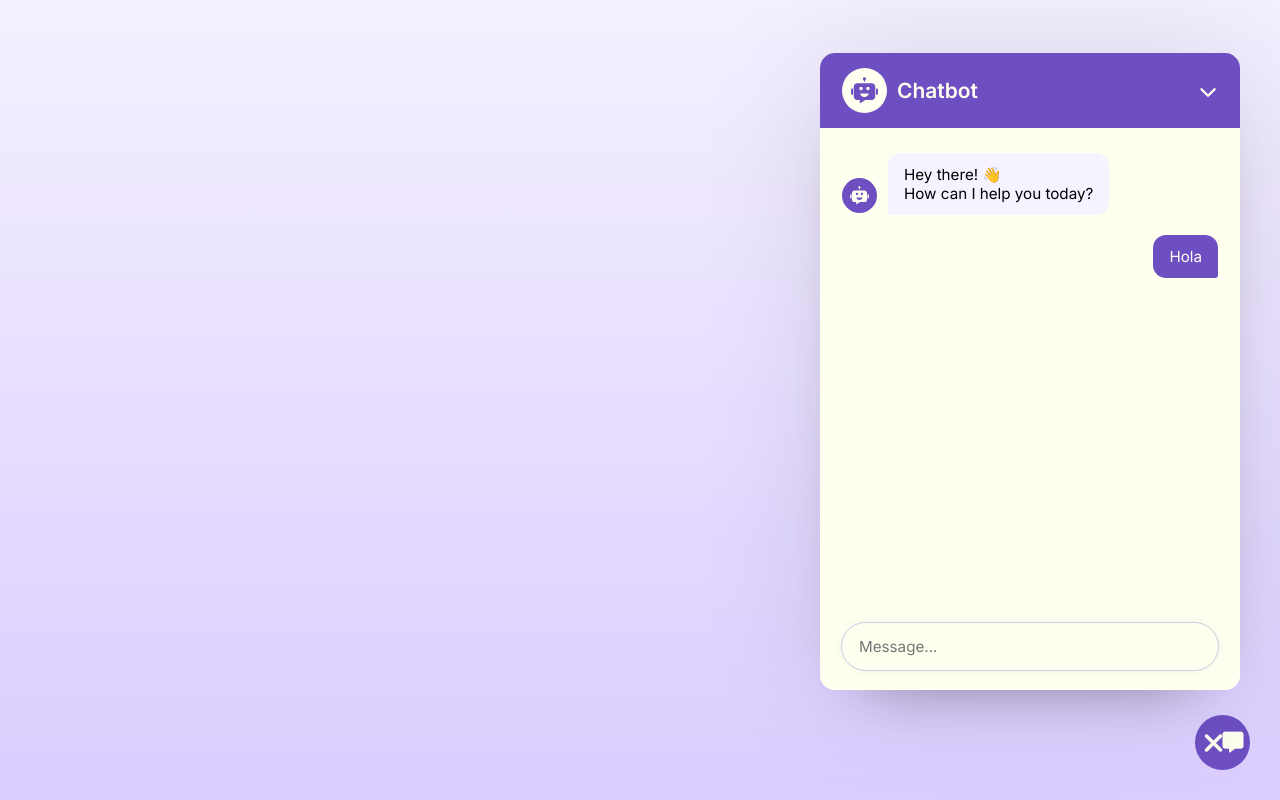
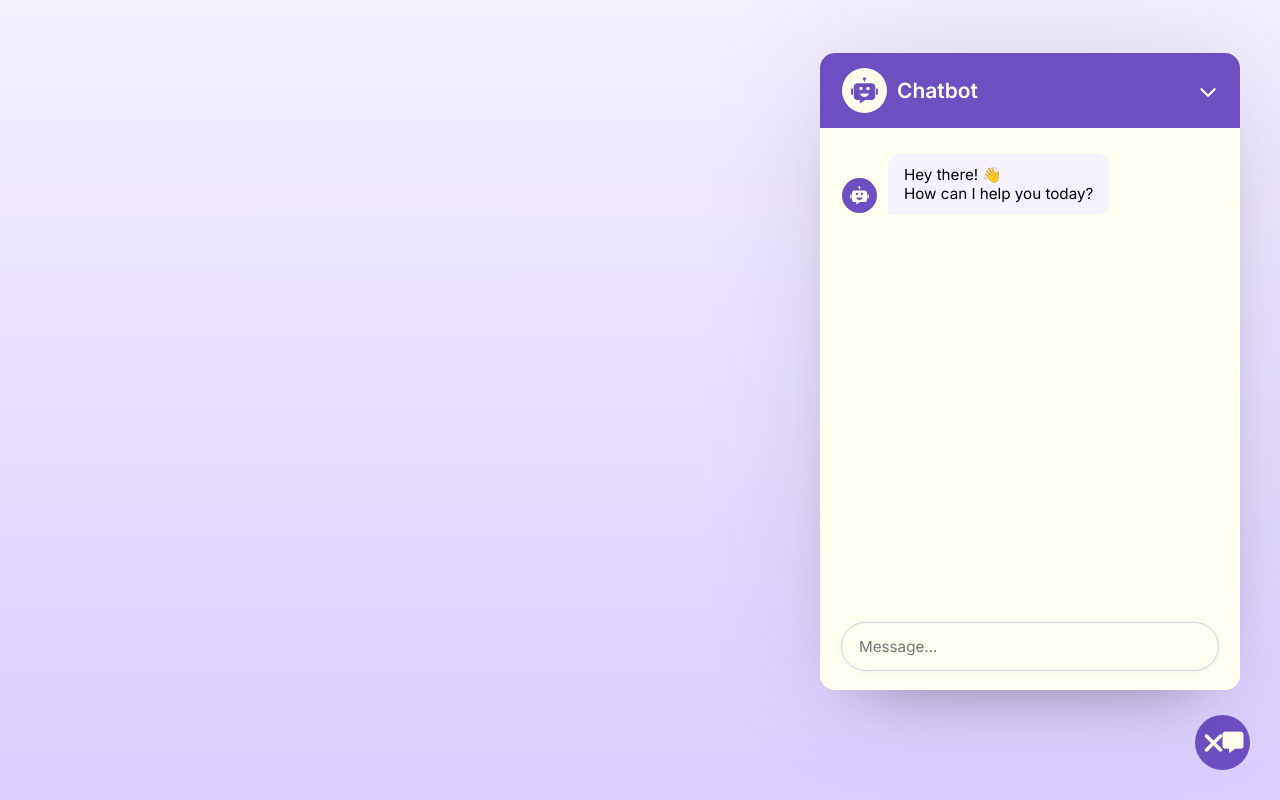
Before and after one commit to Maty1ek/AIChatBot, a React (Vite) app: page / in a window 1280 px wide. Built offline with nearby package versions, Linux system fonts and the light colour scheme.

Commit message:
wrote some code to send messages in the bot from the user

```diff
--- a/src/App.jsx
+++ b/src/App.jsx
@@ -1,8 +1,26 @@
+import { useState } from 'react'
 import ChatbotIcon from './components/ChatbotIcon.jsx'
 import ChatForm from './components/ChatForm.jsx'
 import ChatMessage from './components/ChatMessage.jsx'
 
 function App() {
+  const [chatHistory, setChatHistory] = useState([])
+
+  const getBotResponse = async (history) => {
+    history = history.map((msg) => ({role: msg.role, "parts": [{text: msg.text}]}))
+
+    requestParams = {
+      method: 'POST',
+      'Content-Type': 'application/json',
+      contents: history
+    }
+
+    // try {
+    //   const APIResponse = fetch(import.meta.process.env.VITE_API_URL)
+
+    // } catch (error) {
+    // }
+  }
 
   return (
     <div className="container">
@@ -31,12 +49,14 @@ function App() {
               Hey there! 👋 <br /> How can I help you today?
             </p>
           </div>
-            <ChatMessage />
+          {chatHistory.map((message, index) => (
+            <ChatMessage key={index} message={message}/>
+          ))}
         </div>
 
         {/* Chat footer */}
         <div className="chat_footer">
-          <ChatForm />
+          <ChatForm setChatHistory={setChatHistory} getBotResponse={getBotResponse} chatHistory={chatHistory}/>
         </div>
       </div>
 
--- a/src/components/ChatForm.jsx
+++ b/src/components/ChatForm.jsx
@@ -1,10 +1,26 @@
 import React, { useRef } from 'react'
 
-const ChatForm = () => {
+const ChatForm = ({chatHistory, setChatHistory, getBotResponse}) => {
+    const inputRef = useRef()
+
+    const handleSubmit = (e) => {
+        e.preventDefault()
+
+        if(!inputRef.current.value) return
+
+        setChatHistory(prev => [...prev, {role: 'user', text: inputRef.current.value}])
+
+        setTimeout(() => {
+            setChatHistory(prev => [...prev, {role: 'model', text: 'Thinking...'}])
+
+            getBotResponse([chatHistory, {role: 'user', text: inputRef.current.value}])
+        }, 600)
+        inputRef.current.value = ''
+    }
 
     return (
-        <form action="#" className="chat_form" >
-            <input type="text" placeholder='Message...' className="message_input" required />
+        <form action="#" className="chat_form" onSubmit={handleSubmit}>
+            <input ref={inputRef} type="text" placeholder='Message...' className="message_input" required />
             <button>
                 <i class="fa-solid fa-chevron-up"></i>
             </button>
--- a/src/components/ChatMessage.jsx
+++ b/src/components/ChatMessage.jsx
@@ -3,15 +3,14 @@ import ChatbotIcon from './ChatbotIcon'
 import DOMPurify from 'dompurify';
 
 
-const ChatMessage = () => {
-    // const sanitizedHTML = DOMPurify.sanitize();
+const ChatMessage = ({message}) => {
+    console.log(message);
+
+    const sanitizedHTML = DOMPurify.sanitize(message.text);
 
     return (
-        <div className={`message user_message `}>
-            <p className='message_text'
-            // dangerouslySetInnerHTML={{ __html: sanitizedHTML }}
-            >
-                Hola
+        <div className={`message ${message.role}_message `}>
+            <p className='message_text' dangerouslySetInnerHTML={{ __html: sanitizedHTML }}>
             </p>
         </div>
     )
```
